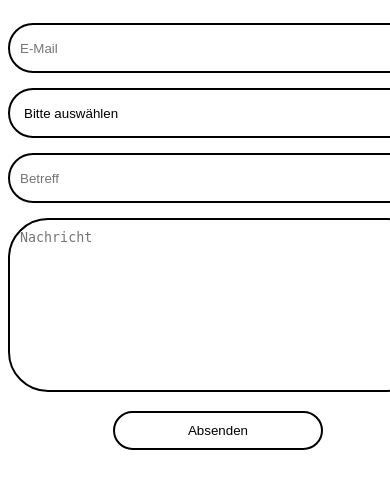
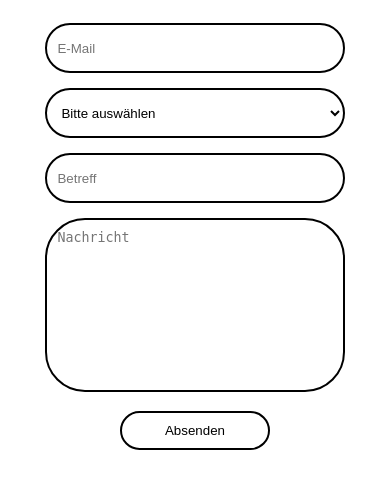
Before and after one commit to Lukxi/Grillerei, a PHP site: page /grillerei/includes/form.php in a window 390 px wide; the page is wider, and only the part inside the window is pictured. Shown: the top 489 px of that part. Run offline with PHP 8.4, Linux system fonts and the light colour scheme.

Commit message:
fixed mobile version

```diff
--- a/includes/form.css
+++ b/includes/form.css
@@ -1,5 +1,5 @@
 .wrapper {
-    width: 420px;
+    width: 40%;
     background: white;
     margin-left: auto;
     margin-right: auto;
@@ -55,3 +55,9 @@ button[type="submit"]:focus {
     text-align: center;
     margin-bottom: 2%;
  }
+
+ @media(max-width: 576px){
+    .wrapper {
+        width: 80%;
+    }
+}
--- a/team.php
+++ b/team.php
@@ -54,7 +54,7 @@
                 <ul>
                     <li><h4>Mein Team</h4></li><br>
 
-        <li>Mein Name ist Franz Stumbeck. Im Frühjahr 2012 kaufte ich mir meinen ersten Weber Grill und erfuhr so von der Möglichkeit</li>
+            <li>Mein Name ist Franz Stumbeck. Im Frühjahr 2012 kaufte ich mir meinen ersten Weber Grill und erfuhr so von der Möglichkeit</li>
             <li>an Grillkursen teilzunehmen, um den Umgang und die Anwendung sämtlicher Weber Grills kennenzulernen und im Gebrauch zu sehen.</li><br>
             <li>Seit dieser Zeit nehme ich an vielen Grillkursen mit den unterschiedlichen Themen teil, um meine Neugier zu stillen und weitere Erfahrungen,</li>
             <li>Ideen und Inspirationen zu sammeln. Somit kann ich sagen, dass das Grillen zu meinem Hobby wurde. Daraus entstand eine wahre Leidenschaft,</li>
```
